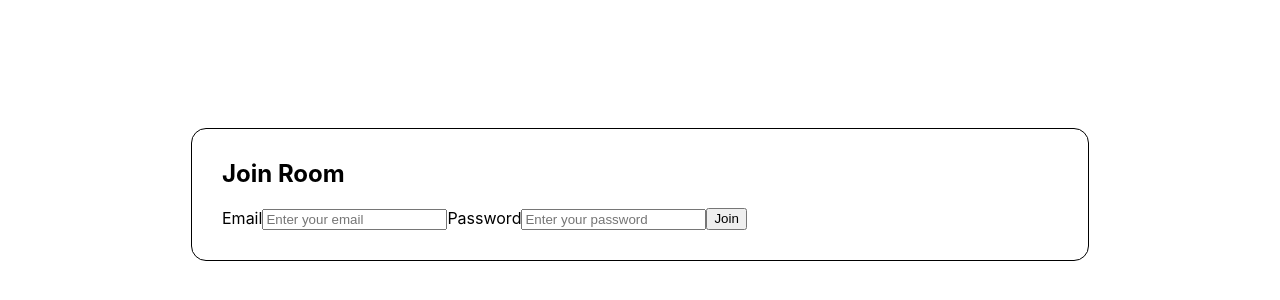
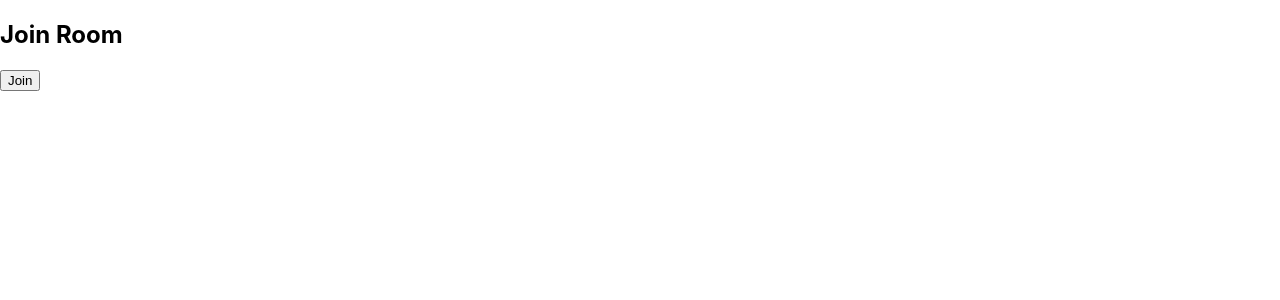
Before and after one commit to Aqil-Mughal/VIdeo-Conferencing-App, a React (Create React App) app: page / in a window 1280 px wide. Shown: the top 300 px of the page. Built offline with nearby package versions, Linux system fonts and the light colour scheme.

Commit message:
join button-commit

```diff
--- a/src/Pages/Home/Homepage.jsx
+++ b/src/Pages/Home/Homepage.jsx
@@ -19,54 +19,33 @@ const Homepage = () => {
         }
         return roomCode;
     };
-
     const handleJoinRoom = useCallback(() => {
-        if (email && password) {
-            if (email === 'user@email.com' && password === '123') {
         const roomCode = generateRandomRoomCode();
         navigate(`/room/${roomCode}`);
-            } else {
-                setError('Invalid email or password');
-            }
-        } else {
-            setError('Please enter both email and password');
-        }
-    }, [navigate, email, password]);
+    }, [navigate]);
+    // const handleJoinRoom = useCallback(() => {
+    //     if (email && password) {
+    //         if (email === 'user@email.com' && password === '123') {
+    //             const roomCode = generateRandomRoomCode();
+    //             navigate(`/room/${roomCode}`);
+    //         } else {
+    //             setError('Invalid email or password');
+    //         }
+    //     } else {
+    //         setError('Please enter both email and password');
+    //     }
+    // }, [navigate, email, password]);
 
 
     return (
         <>
-            <div className="container" style={{ border: "1px solid #000000", width: "70%", margin: "auto", marginTop: "10%", borderRadius: "15px" }}>
-                <div className="row justify-content-center mt-5" >
-                    <div className="col-md-12" >
+
+            <div className="container">
+                <div className="row justify-content-center mt-5">
+                    <div className="col-md-12">
                         <div className="card">
-                            <div className="card-body" style={{ margin: "30px" }}>
+                            <div className="card-body">
                                 <h2 className="card-title mb-4">Join Room</h2>
-                                <form style={{ display: 'flex' }}>
-
-                                    <div className="mb-6">
-                                        <label htmlFor="email" className="form-label">Email</label>
-                                        <input
-                                            type="email"
-                                            id="email"
-                                            className="form-control"
-                                            value={email}
-                                            onChange={e => setEmail(e.target.value)}
-                                            placeholder="Enter your email"
-                                        />
-                                    </div>
-                                    <div className="mb-8">
-                                        <label htmlFor="password" className="form-label">Password</label>
-                                        <input
-                                            type="password"
-                                            id="password"
-                                            className="form-control"
-                                            value={password}
-                                            onChange={e => setPassword(e.target.value)}
-                                            placeholder="Enter your password"
-                                        />
-                                    </div>
-
                                 <button
                                     type="button"
                                     className="btn btn-primary"
@@ -74,10 +53,6 @@ const Homepage = () => {
                                 >
                                     Join
                                 </button>
-                                    {error && <p className="text-danger">{error}</p>}
-
-                                </form>
-
                             </div>
                         </div>
                     </div>
@@ -89,4 +64,51 @@ const Homepage = () => {
 
 export default Homepage;
 
+    // <div className="container" style={{ border: "1px solid #000000", width: "70%", margin: "auto", marginTop: "10%", borderRadius: "15px" }}>
+    //     <div className="row justify-content-center mt-5" >
+    //         <div className="col-md-12" >
+    //             <div className="card">
+    //                 <div className="card-body" style={{ margin: "30px" }}>
+    //                     <h2 className="card-title mb-4">Join Room</h2>
+    //                     <form style={{ display: 'flex' }}>
+
+    //                         <div className="mb-6">
+    //                             <label htmlFor="email" className="form-label">Email</label>
+    //                             <input
+    //                                 type="email"
+    //                                 id="email"
+    //                                 className="form-control"
+    //                                 value={email}
+    //                                 onChange={e => setEmail(e.target.value)}
+    //                                 placeholder="Enter your email"
+    //                             />
+    //                         </div>
+    //                         <div className="mb-8">
+    //                             <label htmlFor="password" className="form-label">Password</label>
+    //                             <input
+    //                                 type="password"
+    //                                 id="password"
+    //                                 className="form-control"
+    //                                 value={password}
+    //                                 onChange={e => setPassword(e.target.value)}
+    //                                 placeholder="Enter your password"
+    //                             />
+    //                         </div>
+
+    //                         <button
+    //                             type="button"
+    //                             className="btn btn-primary"
+    //                             onClick={handleJoinRoom}
+    //                         >
+    //                             Join
+    //                         </button>
+    //                         {error && <p className="text-danger">{error}</p>}
+
+    //                     </form>
+
+    //                 </div>
+    //             </div>
+    //         </div>
+    //     </div>
+    // </div>
 // <img src={Rectangle} className='Background_style' />
--- a/src/Pages/Room/index.jsx
+++ b/src/Pages/Room/index.jsx
@@ -57,7 +57,6 @@ const RoomPage = () => {
                 </nav>
             </div>
             <div ref={joinRoom} style={{ border: "1px solid white", margin: "auto", }}>
-                <button onClick={() => joinRoom()}>Enter the chat</button>
 
             </div>
 
```
Also changed, not shown: 9 other files (tests, documents, lock files or other folders). Lines whose indentation alone changed are shown as unchanged.
